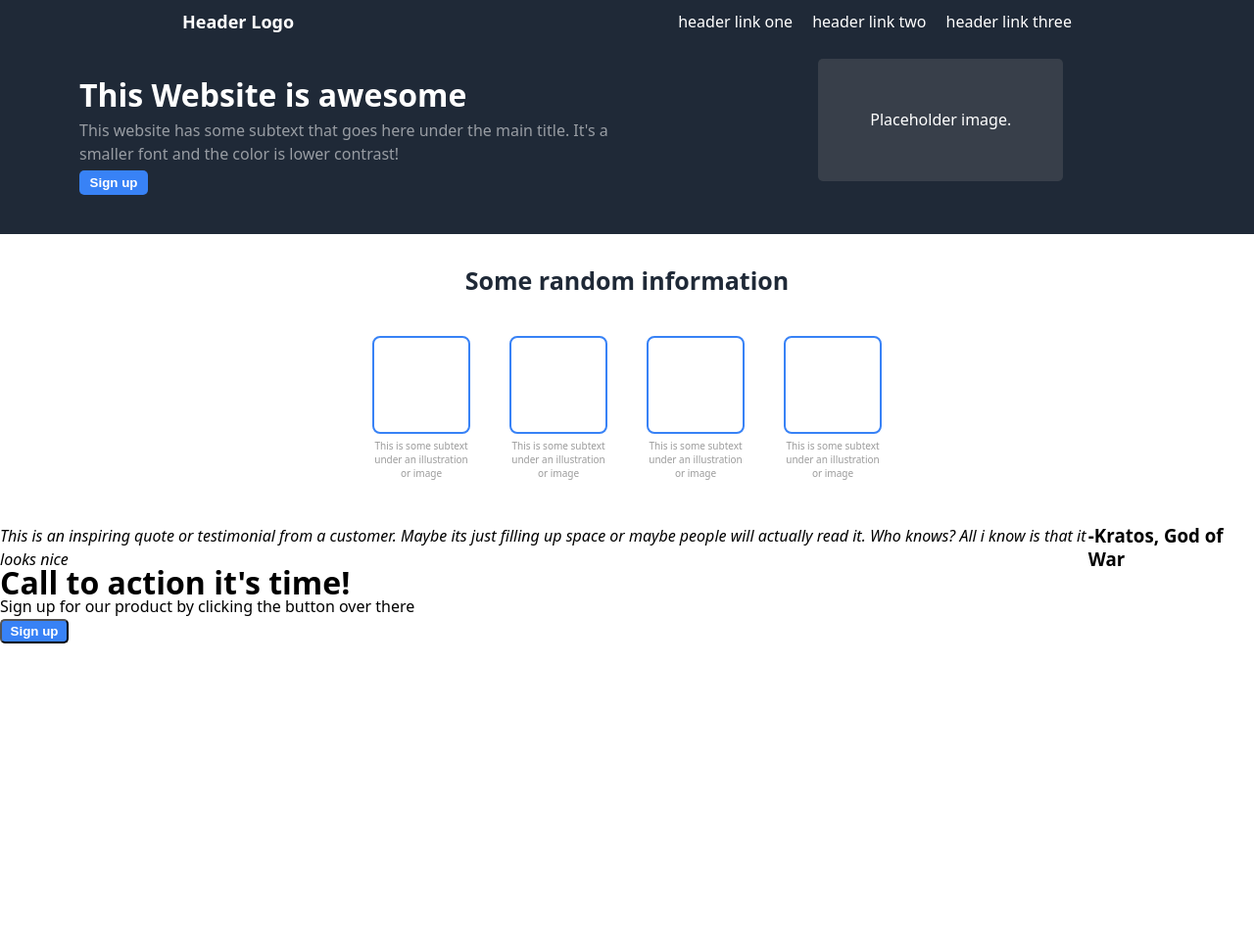
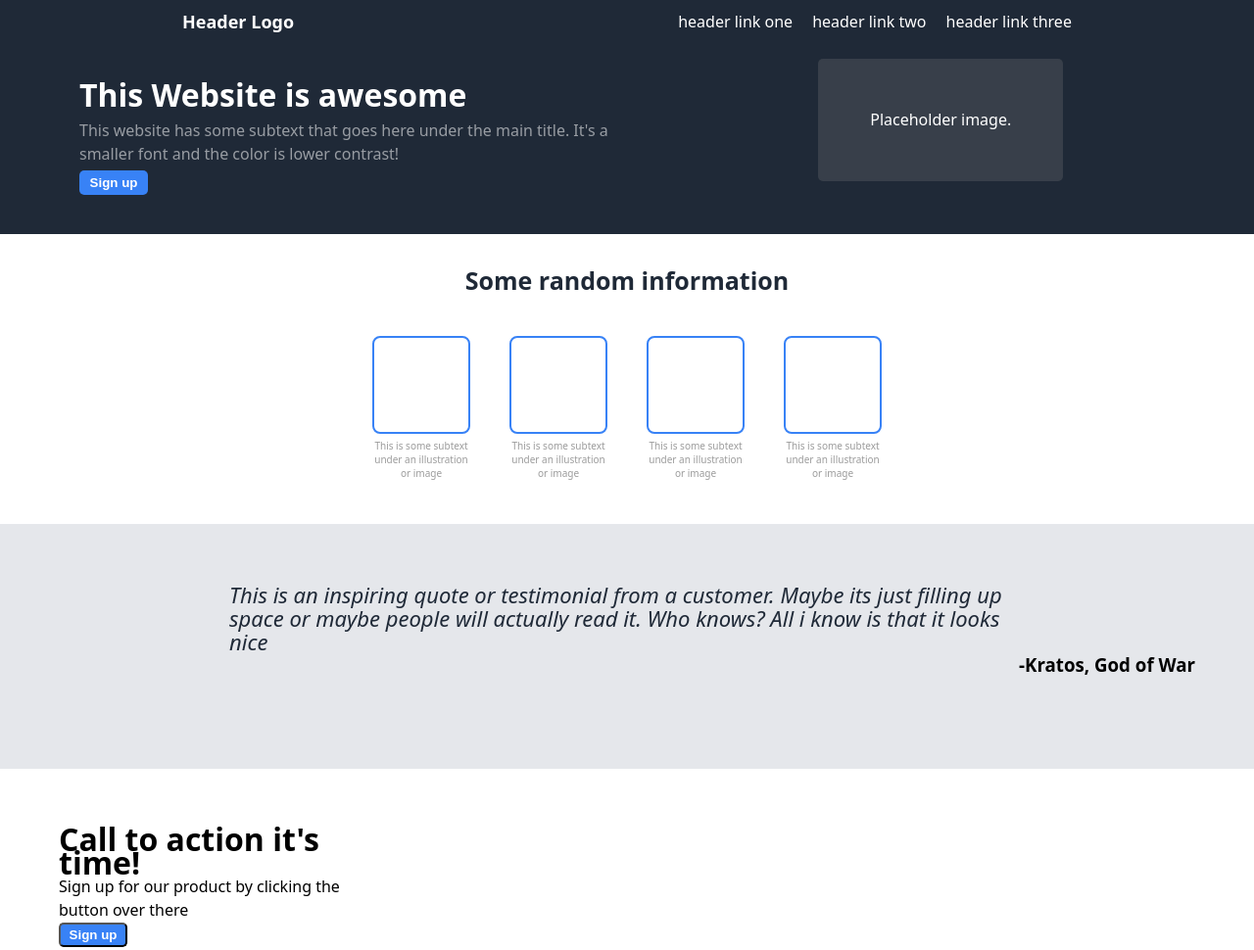
Before and after one commit to FoxLewis/pageDesignTemplate, a plain HTML site: page index.html in a window 1280 px wide. Shown: the whole page at 98% size. Before the commit the page ends 800 px from the top, so only its background shows below. Drawn offline with Linux system fonts and the light colour scheme.

Commit message:
Add section class .two styles

```diff
--- a/index.html
+++ b/index.html
@@ -63,14 +63,18 @@
             knows? All i know is that it looks nice</em
           >
         </p>
-        <h3>-Kratos, God of War</h3>
+        <div class="container-name">
+          <h3>-Kratos, God of War</h3>
+        </div>
       </div>
     </section>
     <footer class="footer">
       <div class="container">
-        <div class="hold">
-          <h1>Call to action it's time!</h1>
-          <p>Sign up for our product by clicking the button over there</p>
+        <div class="blue">
+          <div class="hold">
+            <h1>Call to action it's time!</h1>
+            <p>Sign up for our product by clicking the button over there</p>
+          </div>
           <button class="up">Sign up</button>
         </div>
       </div>
--- a/style.css
+++ b/style.css
@@ -120,6 +120,7 @@ header button {
   display: flex;
   justify-content: center;
   gap: 40px;
+  flex: 2 1 0;
   padding: 25px;
   margin-bottom: 20px;
 }
@@ -145,3 +146,30 @@ header button {
   color: rgba(128, 128, 128, 0.79);
   margin-top: 5px;
 }
+
+.two p {
+  font-size: 22px;
+  color: #1f2937;
+  text-emphasis: light italic;
+  width: 70%;
+}
+
+.two .container {
+  padding: 60px;
+  height: 250px;
+  flex-direction: column;
+  align-items: center;
+  background-color: #e5e7eb;
+}
+
+.two .container-name {
+  align-self: flex-end;
+}
+
+footer .container {
+  padding: 60px;
+}
+
+div .hold {
+  width: 70%;
+}
```
